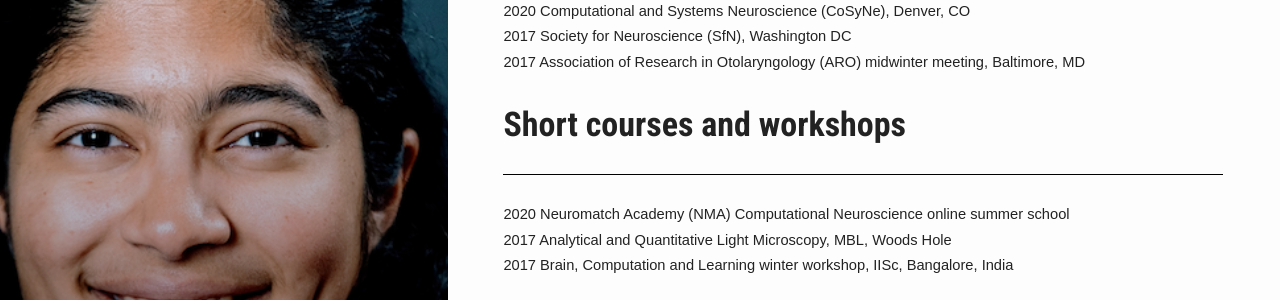
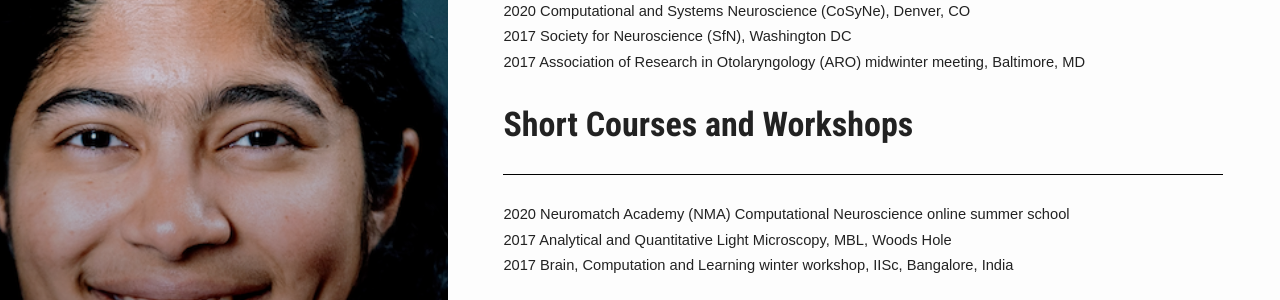
Before and after one commit to Meenakshi-Asokan/Meenakshi-Asokan.github.io, a Jekyll site: the page built from pages/2_cv.html, in a window 1280 px wide and 900 px high, scrolled down 1711 px. Shown: the part 156-456 px from the top of the window. Built offline with Jekyll 4.4.1, drawn with Linux system fonts in a browser that asks for light colours; nearby versions of some CDN libraries; some web fonts are replaced; library files that are not in the unit come from our copies.

Commit message:
Update 2_cv.html

```diff
--- a/pages/2_cv.html
+++ b/pages/2_cv.html
@@ -272,7 +272,7 @@ style='font-size:11.0pt;font-family:"Century Gothic",sans-serif'>&nbsp;</span></
 <div style='border:none;border-bottom:solid windowtext 1.0pt;padding:0in 0in 1.0pt 0in;
 margin-left:0in;margin-right:-.5in'>
 
-<h1 style='margin-left:1.75in;text-indent:-1.75in;border:none;padding:0in'>Short courses and workshops</h1>
+<h1 style='margin-left:1.75in;text-indent:-1.75in;border:none;padding:0in'>Short Courses and Workshops</h1>
 
 </div>
 
```
